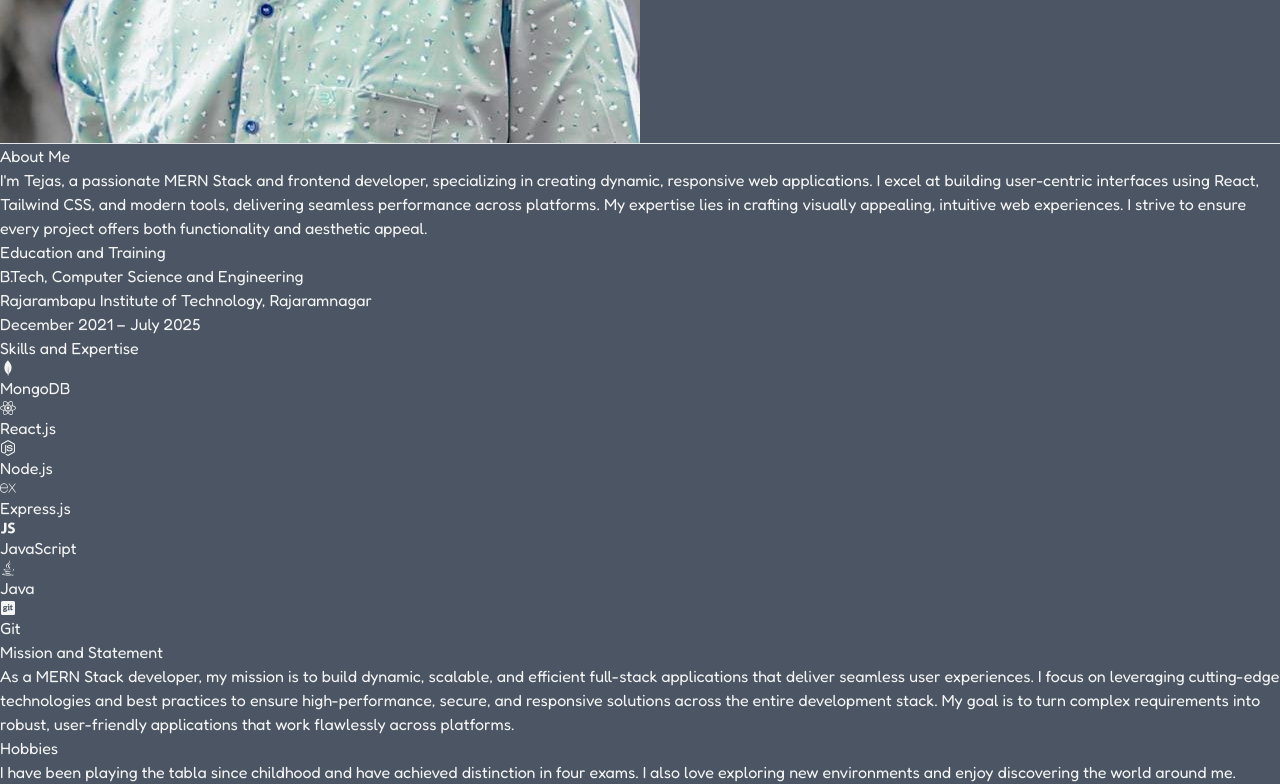
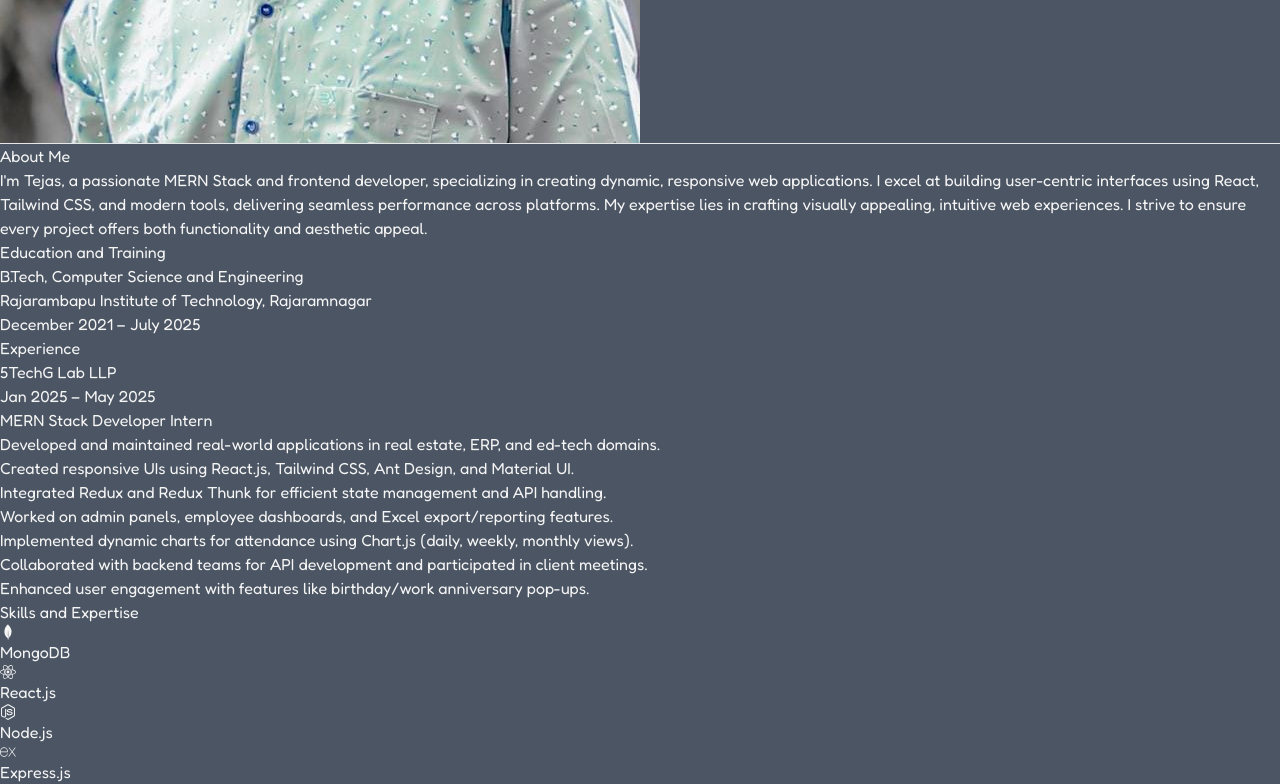
Before and after one commit to TejasBhoite0707/Personal-Portfolio, a React (Vite) app: page / in a window 1280 px wide. Shown: the part 1637-2421 px from the top of the page. Built offline with nearby package versions, Linux system fonts and the light colour scheme.

Commit message:
Added Internship Experience

```diff
--- a/src/Components/About.jsx
+++ b/src/Components/About.jsx
@@ -24,6 +24,32 @@ function About () {
       <br /> December 2021 – July 2025
     </span>
   </div>
+
+<div className="mt-12">
+  <h1 className="text-2xl font-semibold text-purple-400">Experience</h1>
+
+  <div className="mt-6">
+    <div className="flex justify-between items-center flex-wrap">
+      <h2 className="text-lg text-stone-50 font-semibold">5TechG Lab LLP</h2>
+      <span className="text-sm text-stone-400 italic">Jan 2025 – May 2025</span>
+    </div>
+    <p className="text-lg text-purple-300 mt-1">MERN Stack Developer Intern</p>
+
+    <div className="mt-4">
+      <ul className="list-disc pl-5 text-stone-50 space-y-2 text-[18px]">
+        <li>Developed and maintained real-world applications in real estate, ERP, and ed-tech domains.</li>
+        <li>Created responsive UIs using React.js, Tailwind CSS, Ant Design, and Material UI.</li>
+        <li>Integrated Redux and Redux Thunk for efficient state management and API handling.</li>
+        <li>Worked on admin panels, employee dashboards, and Excel export/reporting features.</li>
+        <li>Implemented dynamic charts for attendance using Chart.js (daily, weekly, monthly views).</li>
+        <li>Collaborated with backend teams for API development and participated in client meetings.</li>
+        <li>Enhanced user engagement with features like birthday/work anniversary pop-ups.</li>
+      </ul>
+    </div>
+  </div>
+</div>
+
+
 
   <div className='mt-12'>
     <h1 className='text-2xl font-semibold text-purple-400'>Skills and Expertise</h1>
```
